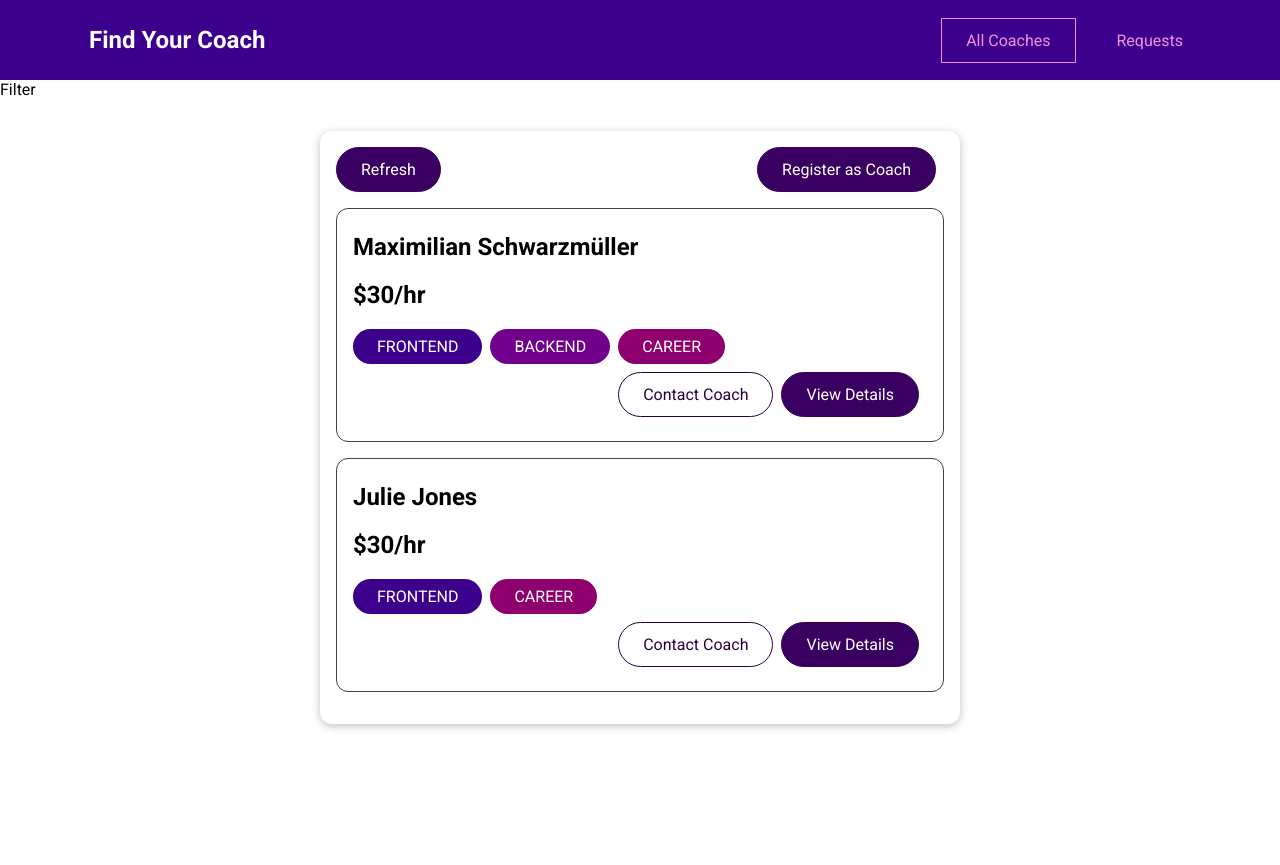
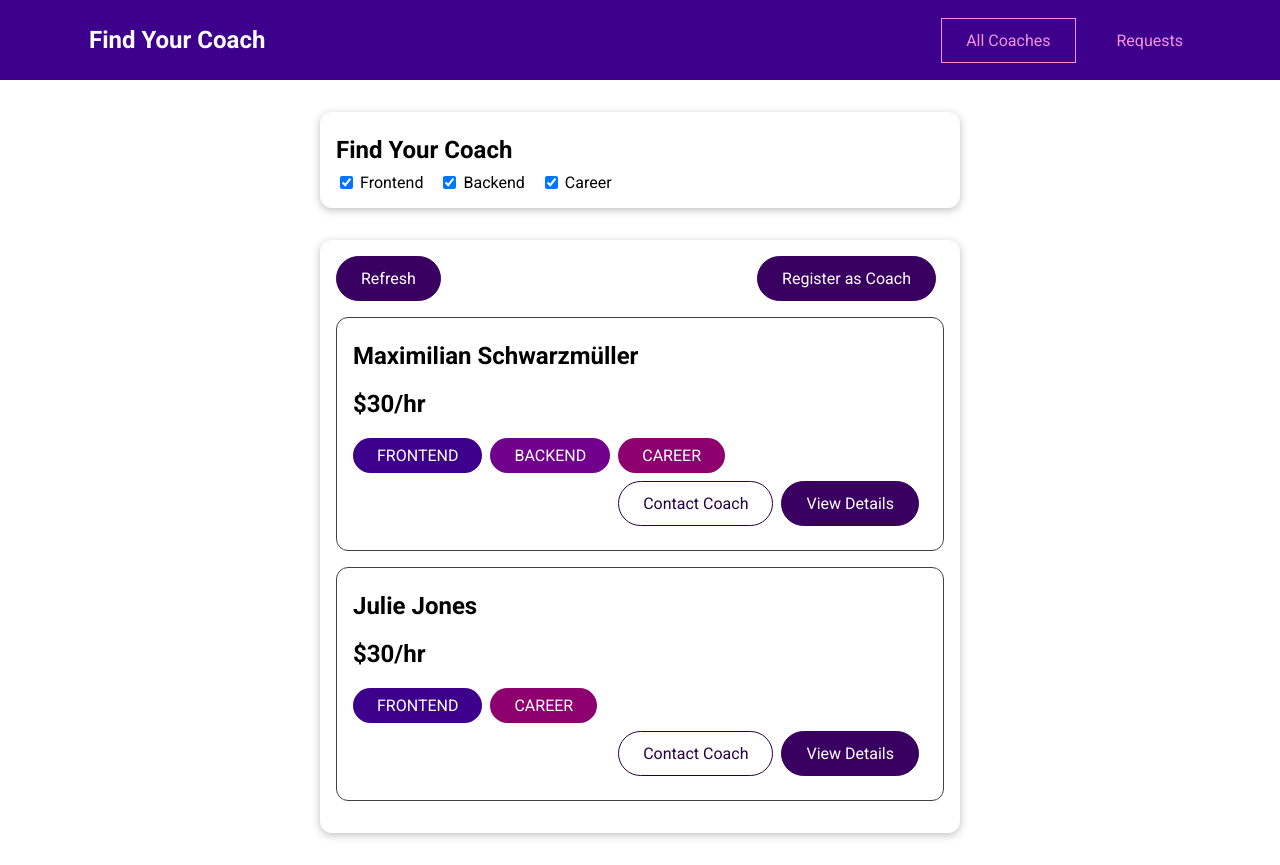
Before and after one commit to NoorMohammadTalukder/Find-Your-Coach-Web-App, a Vue app: page /#/coaches in a window 1280 px wide. Before the commit the page ends 800 px from the top, so only its background shows below. Built offline with nearby package versions, Linux system fonts and the light colour scheme.

Commit message:
filter done

```diff
--- /dev/null
+++ b/src/components/coaches/CoachFilter.vue
@@ -0,0 +1,70 @@
+<template>
+  <base-card>
+    <h2>Find Your Coach</h2>
+
+    <span class="filter-option">
+      <input type="checkbox" id="frontend" checked @change="setFilter" />
+      <label for="frontend">Frontend</label>
+    </span>
+
+    <span class="filter-option">
+      <input type="checkbox" id="backend" checked @change="setFilter" />
+      <label for="backend">Backend</label>
+    </span>
+
+    <span class="filter-option">
+      <input type="checkbox" id="career" checked @change="setFilter" />
+      <label for="career">Career</label>
+    </span>
+  </base-card>
+</template>
+
+<script>
+export default {
+    emits:['change-filter'],
+    data(){
+        return{
+            filters:{
+                frontend:true,
+                backend:true,
+                career:true,
+            }
+        }
+    },
+    methods:{
+        setFilter(event){
+            const inputId=event.target.id;
+            const isActive=event.target.checked;
+            const updatedFilters={
+                ...this.filters,
+                [inputId]:isActive
+            };
+            this.filters=updatedFilters;
+            this.$emit('change-filter',updatedFilters)
+        }
+    }
+}
+</script>
+
+<style scoped>
+h2 {
+  margin: 0.5rem 0;
+}
+
+.filter-option {
+  margin-right: 1rem;
+}
+
+.filter-option label,
+.filter-option input {
+  vertical-align: middle;
+}
+
+.filter-option label {
+  margin-left: 0.25rem;
+}
+
+.filter-option.active label {
+  font-weight: bold;
+}
+</style>
--- a/src/pages/coaches/CoachesList.vue
+++ b/src/pages/coaches/CoachesList.vue
@@ -1,5 +1,7 @@
 <template>
-  <section>Filter</section>
+  <section>
+    <coach-filter @change-filter="setFilters"></coach-filter>
+  </section>
 
   <section>
     <base-card>
@@ -32,19 +34,49 @@
 <script>
 import CoachItem from '../../components/coaches/CoachItem.vue';
 import BaseButton from '../../components/ui/BaseButton.vue';
+import CoachFilter from '../../components/coaches/CoachFilter.vue';
 // import BaseCard from '../../components/ui/BaseCard.vue'
 export default {
-  components: { CoachItem, BaseButton },
+  components: { CoachItem, BaseButton,CoachFilter },
+  data(){
+    return{
+      activeFilters:{
+                frontend:true,
+                backend:true,
+                career:true,
+            }
+    }
+  },
   computed: {
     filteredCoaches() {
       // console.log(this.$store.getters["coaches/coaches"]);
-      return this.$store.getters['coaches/coaches'];
+      const coaches= this.$store.getters['coaches/coaches'];
+      return coaches.filter(coach=>{
+        if(this.activeFilters.frontend && coach.areas.includes("frontend"))
+        {
+          return true;
+        }
+        if(this.activeFilters.backend && coach.areas.includes("backend"))
+        {
+          return true;
+        }
+        if(this.activeFilters.career && coach.areas.includes("career"))
+        {
+          return true;
+        }
+        return false;
+      })
     },
 
     hasCoaches() {
       return this.$store.getters['coaches/hasCoaches'];
     },
   },
+  methods:{
+    setFilters(updatedFilters){
+      this.activeFilters=updatedFilters;
+    }
+  }
 };
 </script>
 
```
